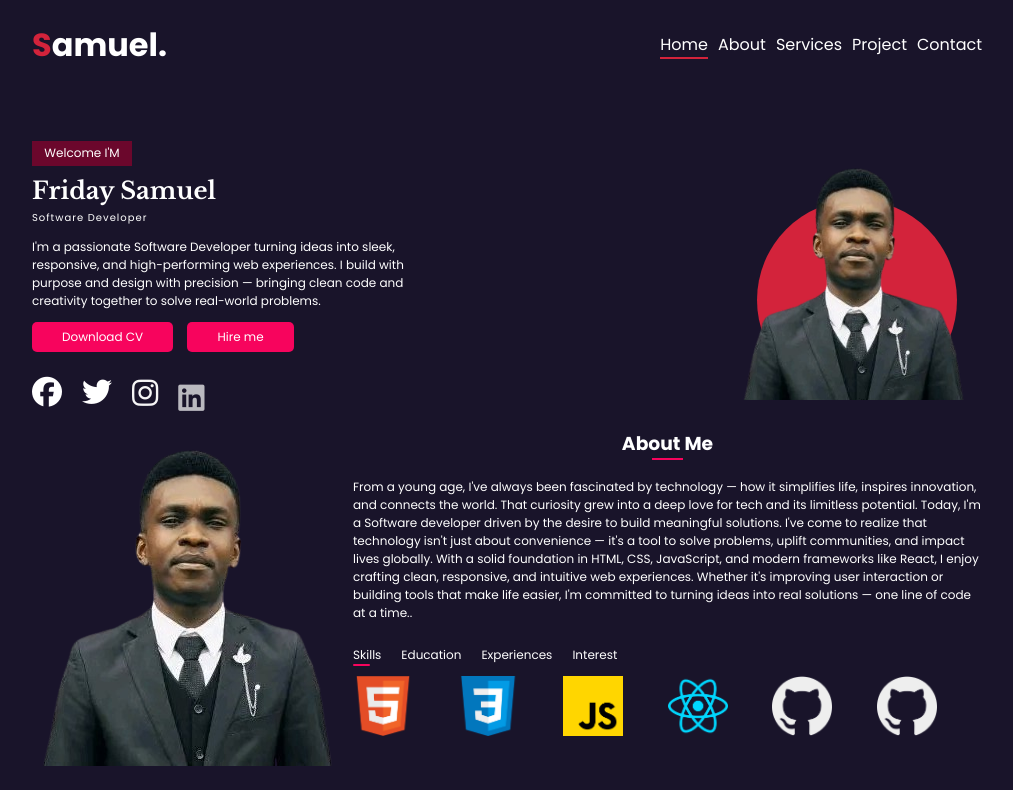
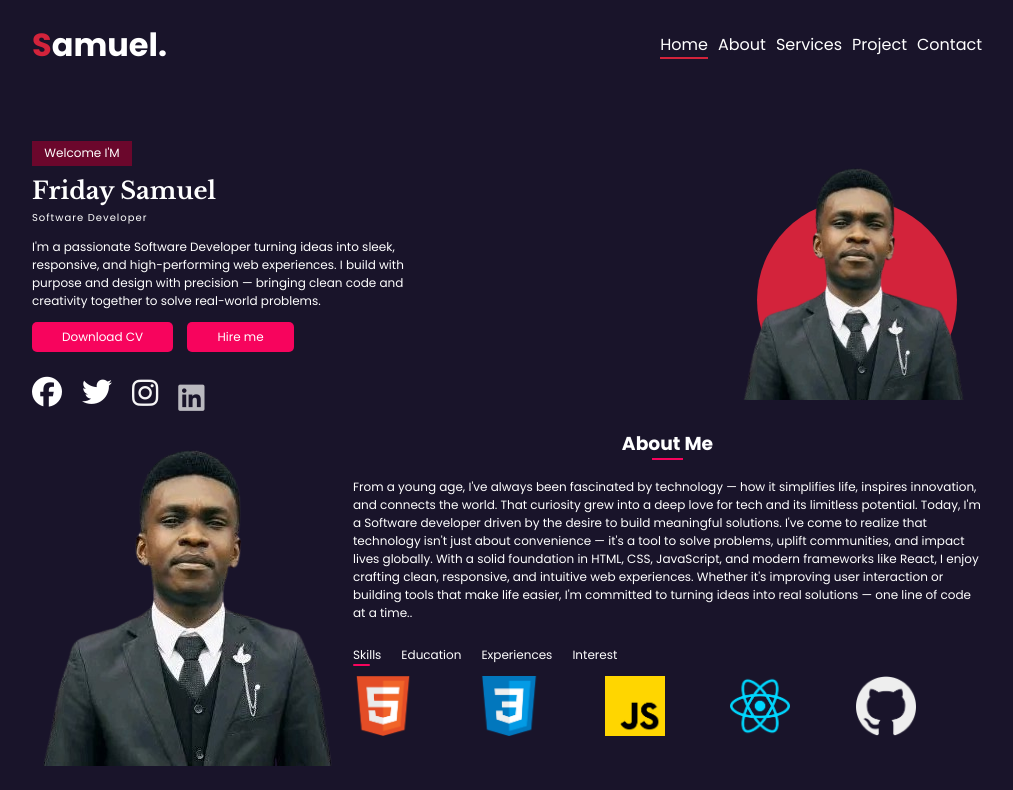
Before and after one commit to IamSamDdev/my-portfolio-website-friday-samuel-, a plain HTML site: page index.html in a window 1280 px wide. Shown: the top 790 px of the page, without its empty margins (133-1146 px from the left). Drawn offline with nearby package versions, Linux system fonts and the light colour scheme.

Commit message:
remove a git icon duplicate

```diff
--- a/index.html
+++ b/index.html
@@ -97,7 +97,7 @@
                             <img src="images/javascript.png" class="javascript" alt="html-logo" />
                             <img src="images/react.png" class="react" alt="html-logo" />
                             <img src="images/github.png" class="github" alt="html-logo" />
-                            <img src="images/github.png" class="github" alt="html-logo" />
+
                         </div>
 
                     </div>
```
Also changed, not shown: images/mysql.png (deleted).
